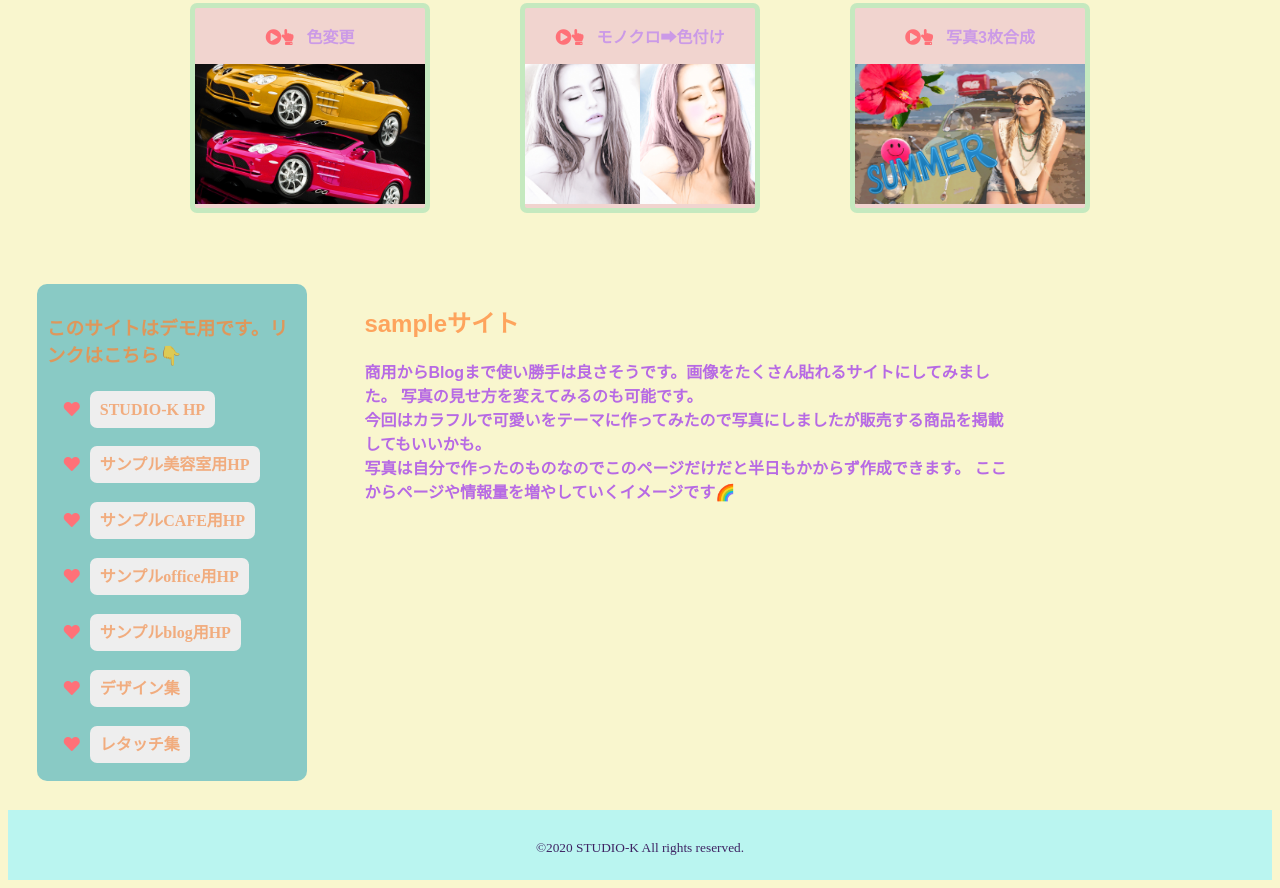
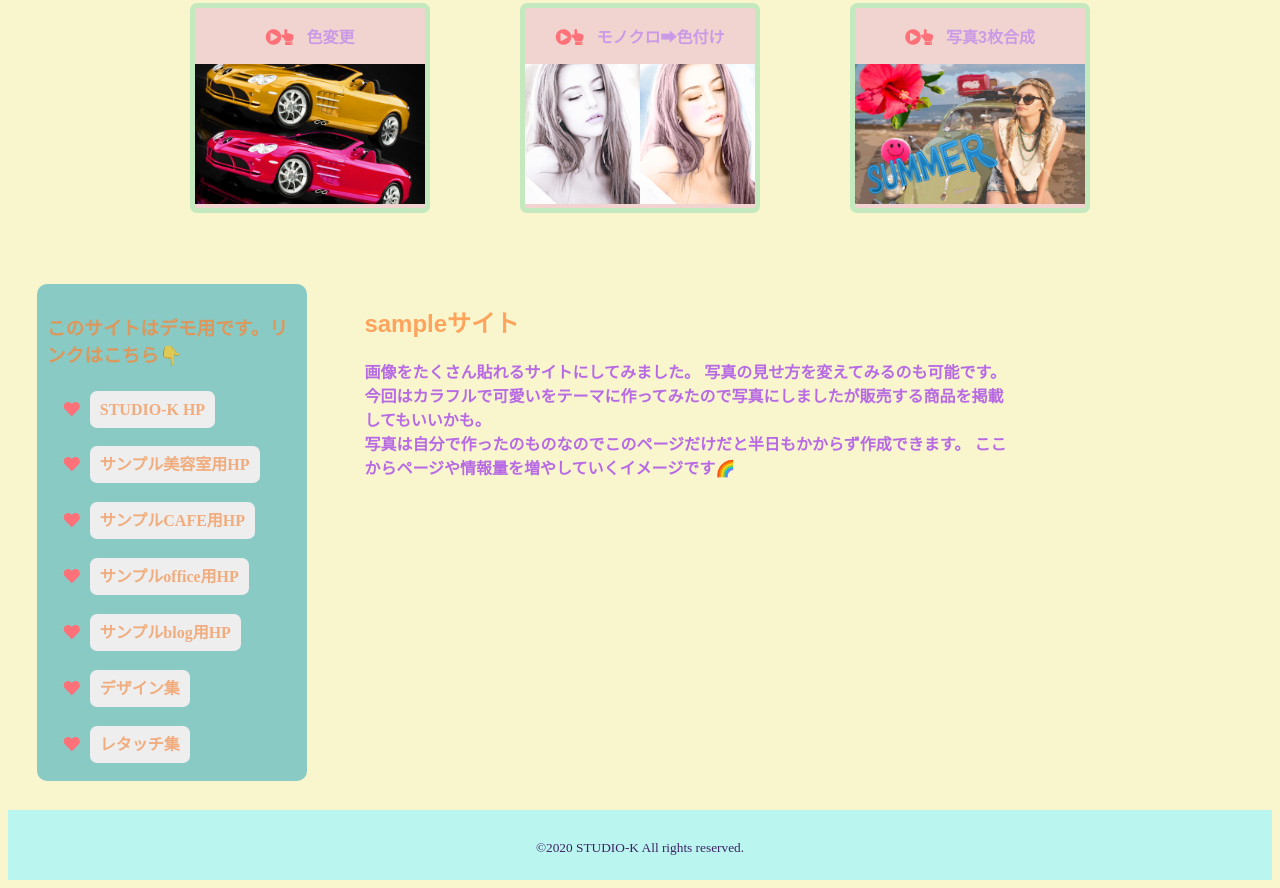
Before and after one commit to studiok8/sitedemo, a plain HTML site: page index.html in a window 1280 px wide. Shown: the part 1977-2865 px from the top of the page. Drawn offline with nearby package versions, Linux system fonts and the light colour scheme.

Commit message:
Add files via upload

```diff
--- a/index.html
+++ b/index.html
@@ -3,10 +3,10 @@
 <head>
     <meta charset="UTF-8">
     <meta name="viewport" content="width=device-width, initial-scale=1.0">
-    <meta name="viewport" content="width=device-width, initial-scale=1.0, maximum-scale=1.0, minimum-scale=1.0">
     <link rel="stylesheet" href="https://use.fontawesome.com/releases/v5.6.4/css/all.css">
     <script src="https://ajax.googleapis.com/ajax/libs/jquery/2.1.4/jquery.min.js"></script>
     <link rel="stylesheet" href="style.css">
+    <meta name="viewport" content="width=device-width, initial-scale=1.0, maximum-scale=1.0, minimum-scale=1.0">
     <link href="https://cdnjs.cloudflare.com/ajax/libs/lightbox2/2.7.1/css/lightbox.css" rel="stylesheet">
     <link rel="stylesheet" type="text/css" href="https://cdnjs.cloudflare.com/ajax/libs/fancybox/3.0.47/jquery.fancybox.min.css">
     <title>STUDIO-K</title>
@@ -152,7 +152,7 @@
      </div>
      <div class="main">
             <h2>sampleサイト</h2>
-            <p>商用からBlogまで使い勝手は良さそうです。画像をたくさん貼れるサイトにしてみました。
+            <p> 画像をたくさん貼れるサイトにしてみました。
                 写真の見せ方を変えてみるのも可能です。<br>
                 今回はカラフルで可愛いをテーマに作ってみたので写真にしましたが販売する商品を掲載してもいいかも。<br>
                 写真は自分で作ったのものなのでこのページだけだと半日もかからず作成できます。
```
